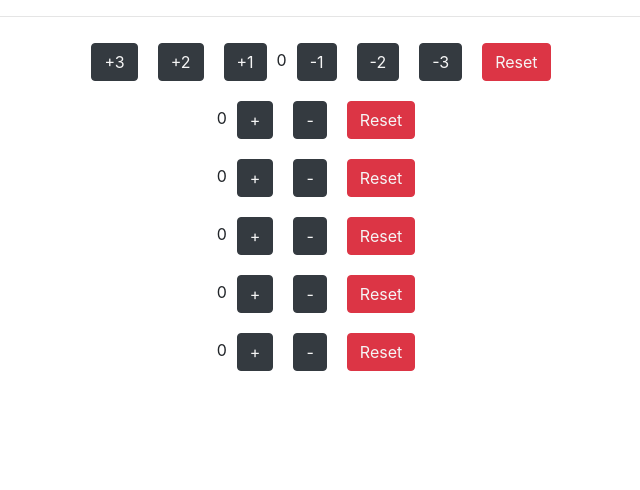
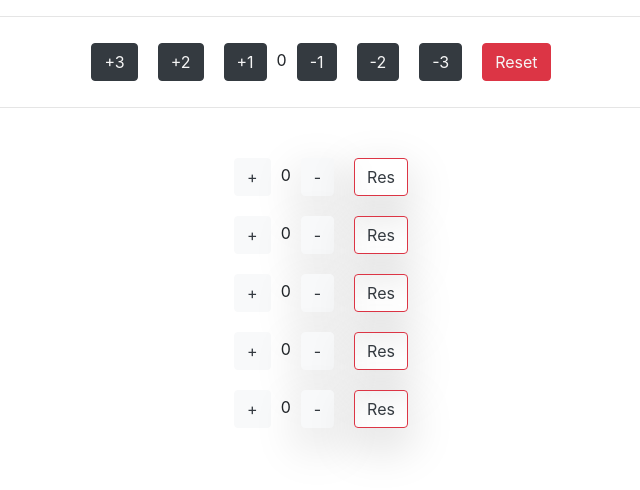
Before and after one commit to igorMokhovyk/PASV_home_task, a React (Create React App) app: page / in a window 1280 px wide. Shown: the top 490 px of the page, without its empty margins (319-959 px from the left). Built offline with nearby package versions, Linux system fonts and the light colour scheme.

Commit message:
Home Task.updated

```diff
--- a/package.json
+++ b/package.json
@@ -32,5 +32,8 @@
       "last 1 firefox version",
       "last 1 safari version"
     ]
+  },
+  "devDependencies": {
+    "eslint-plugin-react-hooks": "^4.1.2"
   }
 }
--- a/src/App.js
+++ b/src/App.js
@@ -6,7 +6,6 @@ import ButtonsWithNumbersInArray from "./ButtonsWithNumbersInArray";
 
 function App() {
 
-    const [counter, setCounter] = useState([0, 0, 0, 0, 0]);
 
     const [click, setClick] = useState(0);
 
@@ -32,45 +31,63 @@ function App() {
         setClick(0)
     }
 
-    const counterPlusNumber = (index) => {
+    const [counter, setCounter] = useState([0, 0, 0, 0, 0]);
+
+    const [word, setWord] = useState('');
+
+
+    const buttonPlus = (index) => {
         const newArr = counter.map((el, i) => {
             if (index === i) {
                 return el + 1;
             }
             return el;
+
         })
-        setCounter(newArr)
+        setCounter(newArr);
+        setWord(word + 'You used "+"')
     }
 
-    const counterMinusNumber = (index) => {
+
+    const buttonMinus = (index) => {
         const newArr2 = counter.map((el, i) => {
             if (index === i) {
                 return el - 1;
             }
             return el;
         })
-        setCounter(newArr2)
+        setCounter(newArr2);
+        setWord(word + 'You used "-"')
+    }
+
+    const buttonReset = (index) => {
+        const newArr3 = counter.map((el, i) => {
+            if (index === i) {
+                return 0;
+            }
+            return el;
+        })
+        setCounter(newArr3);
+        setWord('')
     }
 
 
-    const counterreserButton = (index) => {
-        const newArr3 = counter.map((el, i) => {
-            if (index === i) {
-                return el - el;
-            }
-            return el;
-        })
-        setCounter(newArr3)
-    }
+    return (
 
-    return (
+
         <div className="App">
+
             <Buttons click={click} plus1={plus1} plus2={plus2} plus3={plus3} minus1={minus1} minus2={minus2}
                      minus3={minus3} reset={reset}/>
-            {counter.map((el, index) => <ButtonsWithNumbersInArray counterresetButton={counterreserButton}
-                                                                   counterMinusNumber={counterMinusNumber} index={index}
-                                                                   counterPlusNumber={counterPlusNumber} el={el}
+            <hr/>
+            <br/>
+
+            {counter.map((el, index) => <ButtonsWithNumbersInArray word={word} buttonReset={buttonReset}
+                                                                   buttonMinus={buttonMinus} index={index}
+                                                                   buttonPlus={buttonPlus} el={el}
                                                                    key={Math.random()}/>)}
+
+
         </div>
     );
 }
--- a/src/ButtonsWithNumbersInArray.js
+++ b/src/ButtonsWithNumbersInArray.js
@@ -2,26 +2,35 @@ import React from "react";
 
 
 function ButtonsWithNumbersInArray(props) {
-    const counterBut = props.el
 
-    const plusBut = () => {
-        props.counterPlusNumber(props.index)
+
+    const counterNumber = props.el;
+
+    const words = props.word
+
+    const buttonPlusHandler = () => {
+        props.buttonPlus(props.index)
     }
 
-    const minusBut = () => {
-        props.counterMinusNumber(props.index)
+    const buttonMinusHandler = () => {
+        props.buttonMinus(props.index)
     }
 
-    const resetBut = () => {
-        props.counterresetButton(props.index)
+    const buttonResetHandler = () => {
+        props.buttonReset(props.index)
     }
+
+
 
     return (
         <div>
-            {counterBut}
-            <button className='btn btn-dark' onClick={plusBut}>+</button>
-            <button className='btn btn-dark' onClick={minusBut}>-</button>
-            <button className='btn btn-danger' onClick={resetBut}>Reset</button>
+            {words}
+            <button className='btn btn-light  text-dark' onClick={buttonPlusHandler}>+</button>
+            {counterNumber}
+
+            <button className='btn btn-light text-dark shadow-lg' onClick={buttonMinusHandler}>-</button>
+            <button className='btn btn-outline-danger shadow shadow-lg text-dark' onClick={buttonResetHandler}>Res</button>
+
         </div>
     );
 }
```
Also changed, not shown: 1 other file (tests, documents, lock files or other folders).
